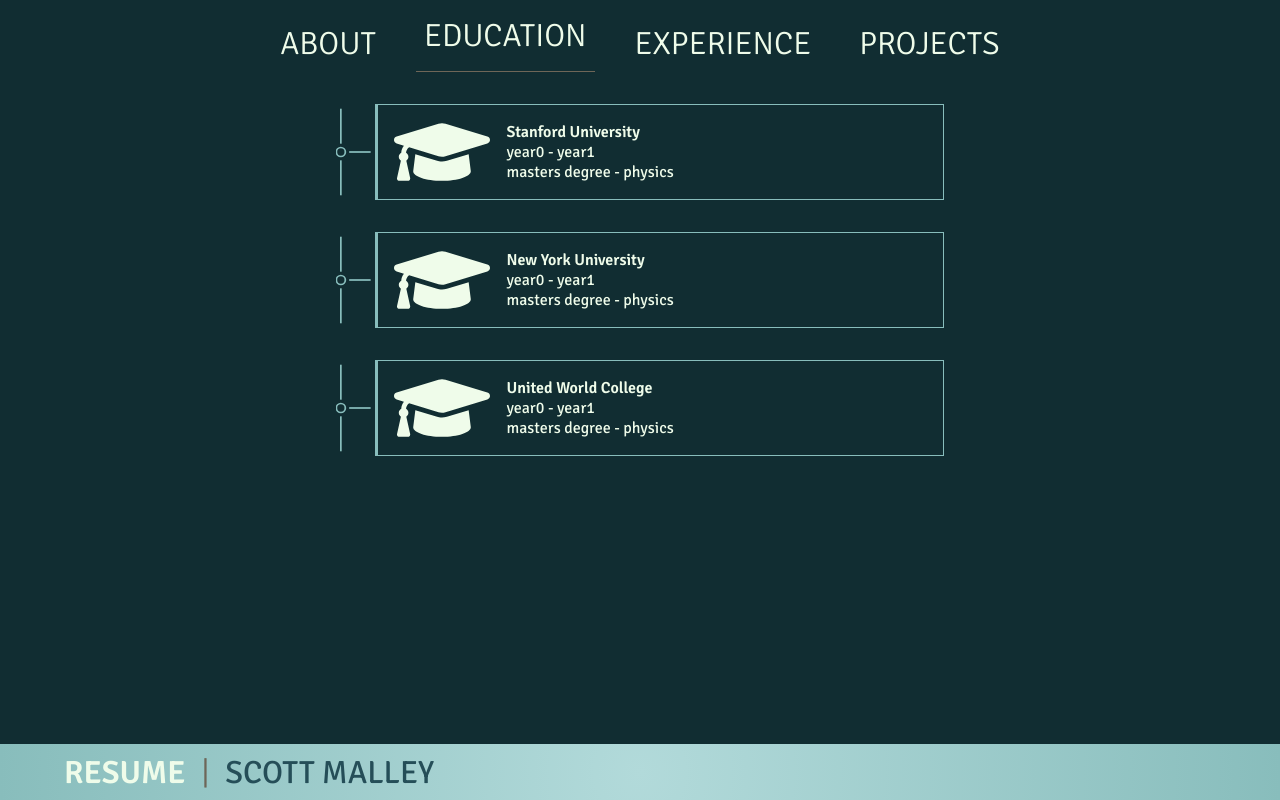
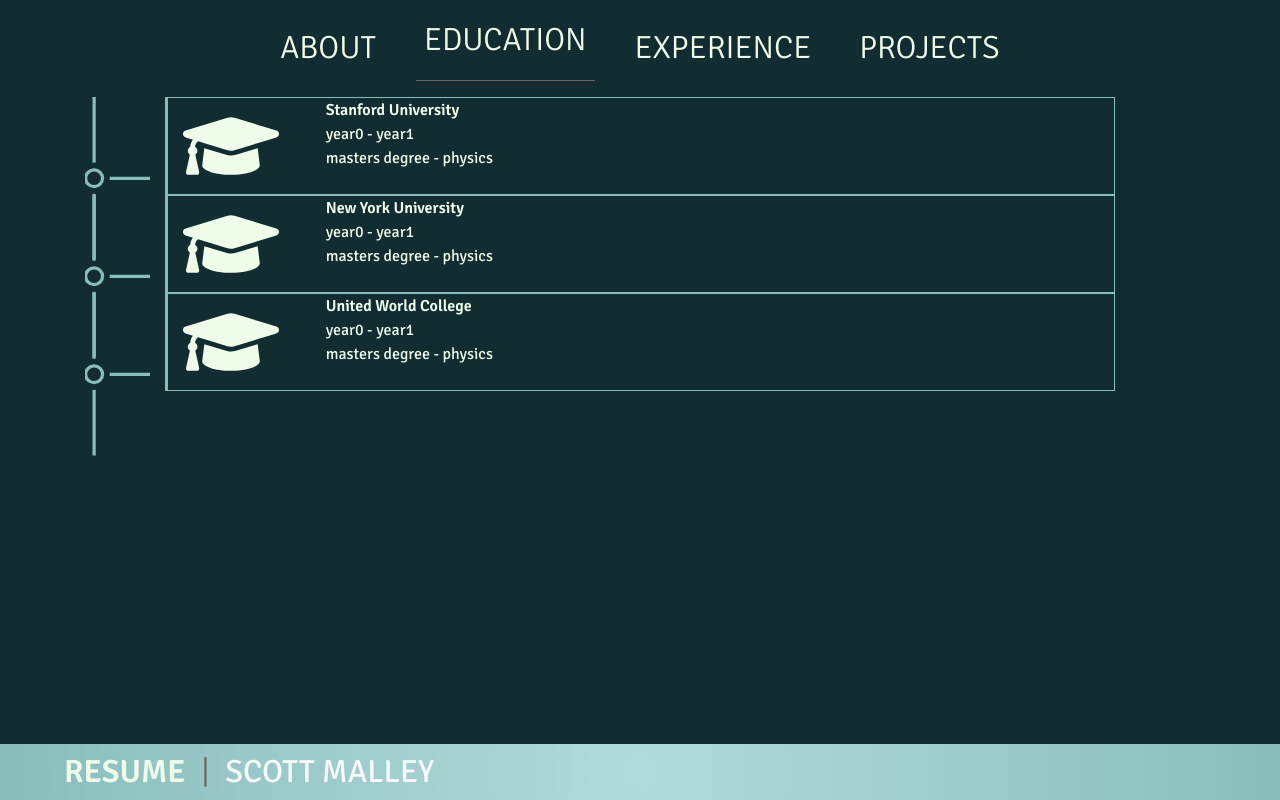
Before and after one commit to ScottRMalley/react-resume, a React (Create React App) app: page /education in a window 1280 px wide. Built offline with nearby package versions, Linux system fonts and the light colour scheme.

Commit message:
added bootstrap

```diff
--- a/package.json
+++ b/package.json
@@ -6,8 +6,10 @@
     "@testing-library/jest-dom": "^5.11.6",
     "@testing-library/react": "^11.2.2",
     "@testing-library/user-event": "^12.6.0",
+    "bootstrap": "^4.5.3",
     "framer-motion": "^3.1.1",
     "react": "^17.0.1",
+    "react-bootstrap": "^1.4.0",
     "react-dom": "^17.0.1",
     "react-icons": "^4.1.0",
     "react-reveal": "^1.2.2",
--- a/src/App.js
+++ b/src/App.js
@@ -2,6 +2,7 @@
 import AppRouter from './AppRouter';
 import Splash from './pages/Splash';
 import './styles/App.css';
+import 'bootstrap/dist/css/bootstrap.min.css';
 
 export default function App() {
   const [loading, setLoading] = useState(true);
--- a/src/components/EducationCard.js
+++ b/src/components/EducationCard.js
@@ -4,28 +4,34 @@
 import '../styles/components/EducationCard.css';
 import Strings from '../Strings';
 import TimelineIcon from './TimelineIcon';
+import {Col, Row} from 'react-bootstrap';
 
 export default function EducationCard({i, expanded, setExpanded, title}) {
     const isOpen = i === expanded;
     return (
-      <>
-        <div style={{display: 'flex', flexDirection: 'row', height: '6rem'}}>
+        <Row>
+            <Col lg={1} style={{height: '1vh'}}>
                 <TimelineIcon
                     color="var(--background)"
                     weight="10"
                 />
-          <div
+            </Col>
+            <Col
+                lg={10}
                 onClick={() => setExpanded(isOpen ? false : i)}
                 className="education-card-outer"
             >
+                <Row>
+                    <Col lg={2}>
                         <FaGraduationCap size="6rem"/>
-            <div style={{display: 'flex', flexDirection: 'column', paddingLeft: '1rem'}}>
-              <div style={{fontFamily: 'Signika-SemiBold'}}>{title}</div>
-              <div>year0 - year1</div>
-              <div>masters degree - physics</div>
-            </div>
-          </div>
-        </div>
+                    </Col>
+                    <Col lg={10}>
+                        <Row style={{fontFamily: 'Signika-SemiBold'}}>{title}</Row>
+                        <Row>year0 - year1</Row>
+                        <Row>masters degree - physics</Row>
+                    </Col>
+                </Row>
+                <Row>
                     <AnimatePresence initial={false}>
                         {isOpen && (
                             <motion.section
@@ -43,6 +49,8 @@
                             </motion.section>
                         )}
                     </AnimatePresence>
-      </>
+                </Row>
+            </Col>
+        </Row>
     );
 };
--- a/src/pages/Education.js
+++ b/src/pages/Education.js
@@ -2,22 +2,21 @@
 import EducationCard from '../components/EducationCard';
 import '../styles/pages/Education.css'
 import Strings from '../Strings';
+import {Container, Row} from 'react-bootstrap';
 
 export default function Education() {
     const [expanded, setExpanded] = useState(false);
     const cards = Strings.Education.schools.map((school, ind) => (
-        <div style={{padding: '1rem'}}>
         <EducationCard
             title={school.name}
             i={ind}
             expanded={expanded}
             setExpanded={setExpanded}
         />
-        </div>
     ))
     return (
-        <div className="education-container">
+        <Container className="education-container">
             {cards}
-        </div>
+        </Container>
     );
 }
--- a/src/styles/components/EducationCard.css
+++ b/src/styles/components/EducationCard.css
@@ -1,9 +1,4 @@
 .education-card-outer {
-    display: flex;
-    flex-direction: row;
-    padding-left: 1rem;
-    align-items: center;
-    justify-content: flex-start;
     border-left: var(--background) solid 0.2rem;
     border-bottom: var(--background) solid 0.1rem;
     border-top: var(--background) solid 0.1rem;
@@ -11,6 +6,4 @@
     font-family: Signika-Regular, sans-serif;
     color: var(--text-primary);
     background: var(--text-dark);
-    width: 100%;
-    margin-left: 0.3rem;
 }
```
Lines whose indentation alone changed are shown as unchanged.
